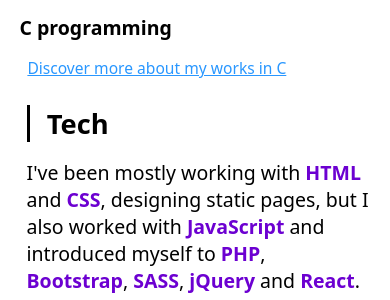
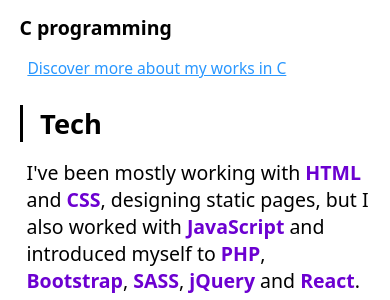
Before and after one commit to lumon2004/lumon2004, a PHP site: page / in a window 390 px wide. Shown: the part 1019-1319 px from the top of the page. Run offline with PHP 8.4, Linux system fonts and the light colour scheme; some web fonts are replaced.

Commit message:
Fixed some features

```diff
--- a/index.html
+++ b/index.html
@@ -186,7 +186,7 @@
             </div>
         </div>
         <div class="section">
-            <div style="margin-left: 2%;">
+            <div>
                 <h1 class="category">Tech</h1>
             </div>
             <div>
--- a/main.css
+++ b/main.css
@@ -115,6 +115,10 @@ main > div.section > div > div.projects > h3 > a#C {
     color: var(--bg);
 }
 
+main > div.section:nth-child(3) > div {
+    margin-left: 2%;
+}
+
 @media screen and (max-width: 415px) {
     main {
         width: 90%;
@@ -147,7 +151,7 @@ main > div.section > div > div.projects > h3 > a#C {
         width: auto;
     }
 
-    main > div.section:nth-child(2) > div:nth-child(2) {
+    main > div.section:nth-child(2) > div:nth-child(2), main > div.section:nth-child(3) > div {
         margin-left: 0%;
     }
 
```
